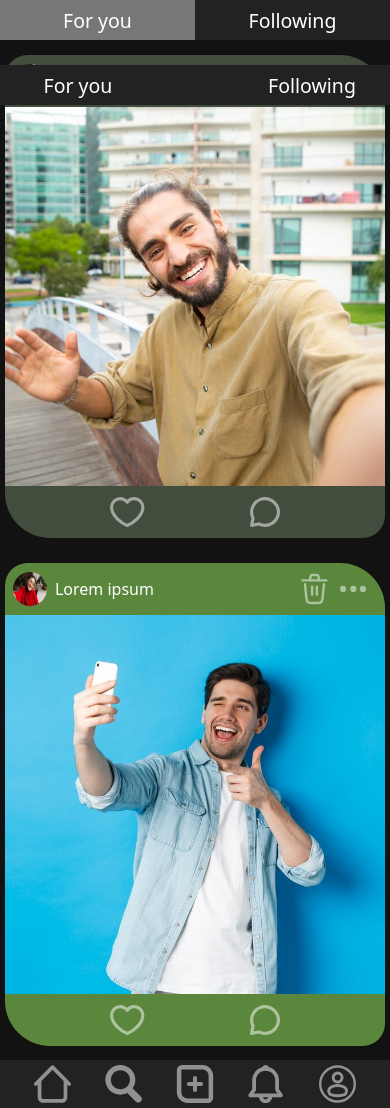
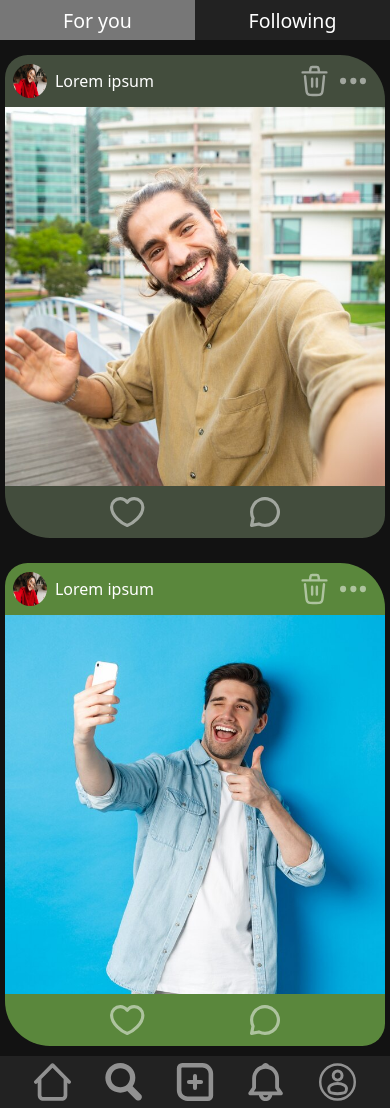
Before and after one commit to il94/42_camagru, a PHP site: page / in a window 390 px wide. Run offline with PHP 8.4, Linux system fonts and the light colour scheme; some web fonts are replaced.

Commit message:
fix: fix main component display

```diff
--- a/app/templates/desktop/style/feed_header.css
+++ b/app/templates/desktop/style/feed_header.css
@@ -1,5 +1,10 @@
 #feed-header {
-	display: flex;
+	@media screen and (min-width: 480px) {
+		display: flex;
+	}
+	@media screen and (max-width: 480px) {
+		display: none;
+	}
 
 	position: fixed;
 	top: 65px;
--- a/app/templates/desktop/style/header.css
+++ b/app/templates/desktop/style/header.css
@@ -12,7 +12,6 @@
 	z-index: 999;
 
 	width: 100%;
-	min-height: 64px;
 	height: 64px;
 
 	border-bottom: solid 1px var(--border);
--- a/app/templates/style/main.css
+++ b/app/templates/style/main.css
@@ -2,5 +2,10 @@
 	display: flex;
 
 	width: 100%;
-	height: 100%;
+	@media screen and (min-width: 480px) {
+		height: calc(100% - 65px); /* 65px = header desktop */
+	}
+	@media screen and (max-width: 480px) {
+		height: calc(100% - 92px); /* 92px = header mobile 40px + navbar 52px */
+	}
 }
```
